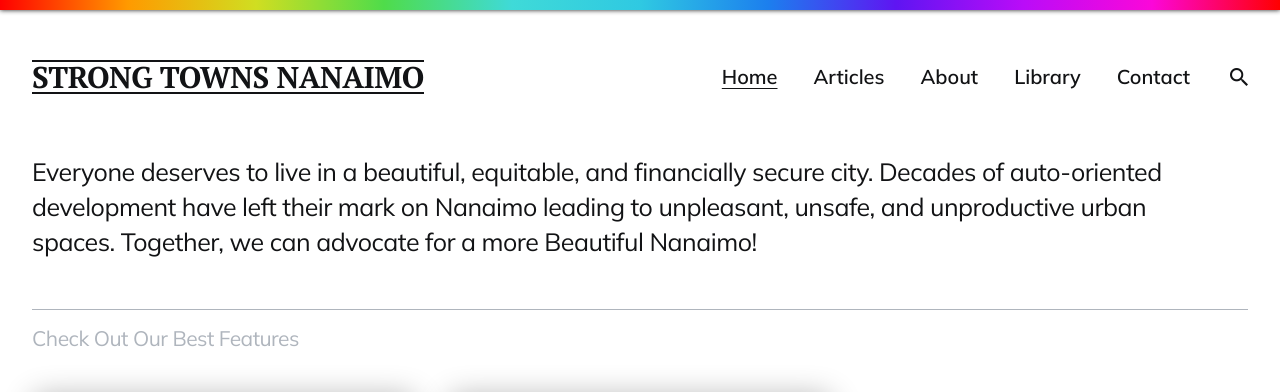
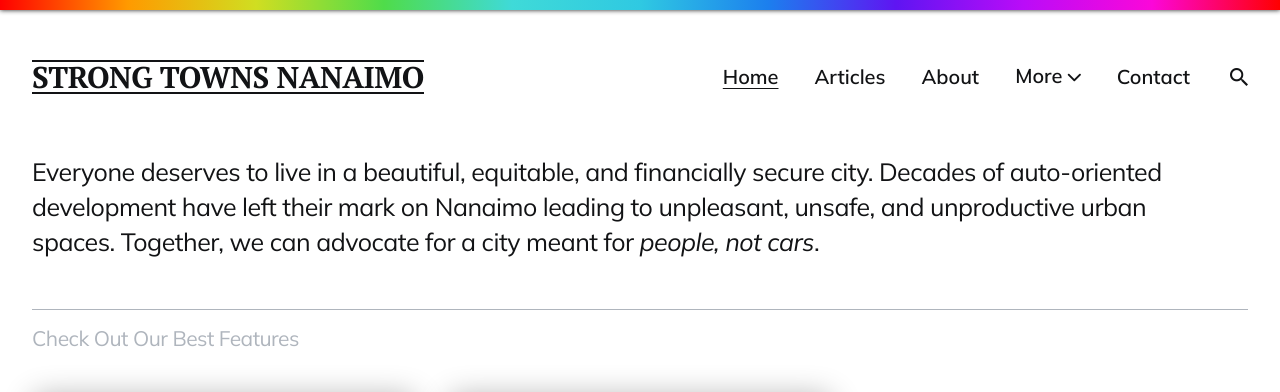
Before and after one commit to LaputanMachines/beautiful-nanaimo, a Jekyll site: the page built from index.html, in a window 1280 px wide and 900 px high, cut to the strip 0-392 px from the top of the window. Built offline with Jekyll 4.4.1, drawn with Linux system fonts in a browser that asks for light colours; the list of posts is cut into pages by our own code.

Commit message:
Move Library to submenu, add People Not Cars to Hero section

```diff
--- a/_data/settings.yml
+++ b/_data/settings.yml
@@ -3,7 +3,7 @@
 title: Strong Towns Nanaimo - People, Not Cars
 header_title: Strong Towns Nanaimo
 logo: # /images/logo-header.png
-description: Everyone deserves to live in a beautiful, equitable, and financially secure city. Decades of auto-oriented development have left their mark on Nanaimo leading to unpleasant, unsafe, and unproductive urban spaces. Together, we can advocate for a more Beautiful Nanaimo!
+description: Everyone deserves to live in a beautiful, equitable, and financially secure city. Decades of auto-oriented development have left their mark on Nanaimo leading to unpleasant, unsafe, and unproductive urban spaces. Together, we can advocate for a city meant for people, not cars.
 
 #-------------------------------
 # Author Global Settings
@@ -22,17 +22,17 @@
       url: '/articles'
     - title: 'About'
       url: '/about'
-    # - title: 'Pages'
-      # submenu:
-    - url: '/library'
-      title: 'Library'
+    - title: 'More'
+      submenu:
+      - url: '/library'
+        title: 'Library'
     - title: 'Contact'
       url: '/contact'
 
 #-------------------------------
 # Hero Settings
 hero:
-  hero__title: Everyone deserves to live in a beautiful, equitable, and financially secure city. Decades of auto-oriented development have left their mark on Nanaimo leading to unpleasant, unsafe, and unproductive urban spaces. Together, we can advocate for a more Beautiful Nanaimo!
+  hero__title: Everyone deserves to live in a beautiful, equitable, and financially secure city. Decades of auto-oriented development have left their mark on Nanaimo leading to unpleasant, unsafe, and unproductive urban spaces. Together, we can advocate for a city meant for <i>people, not cars</i>.
 
 #-------------------------------
 # Blog Settings
```
